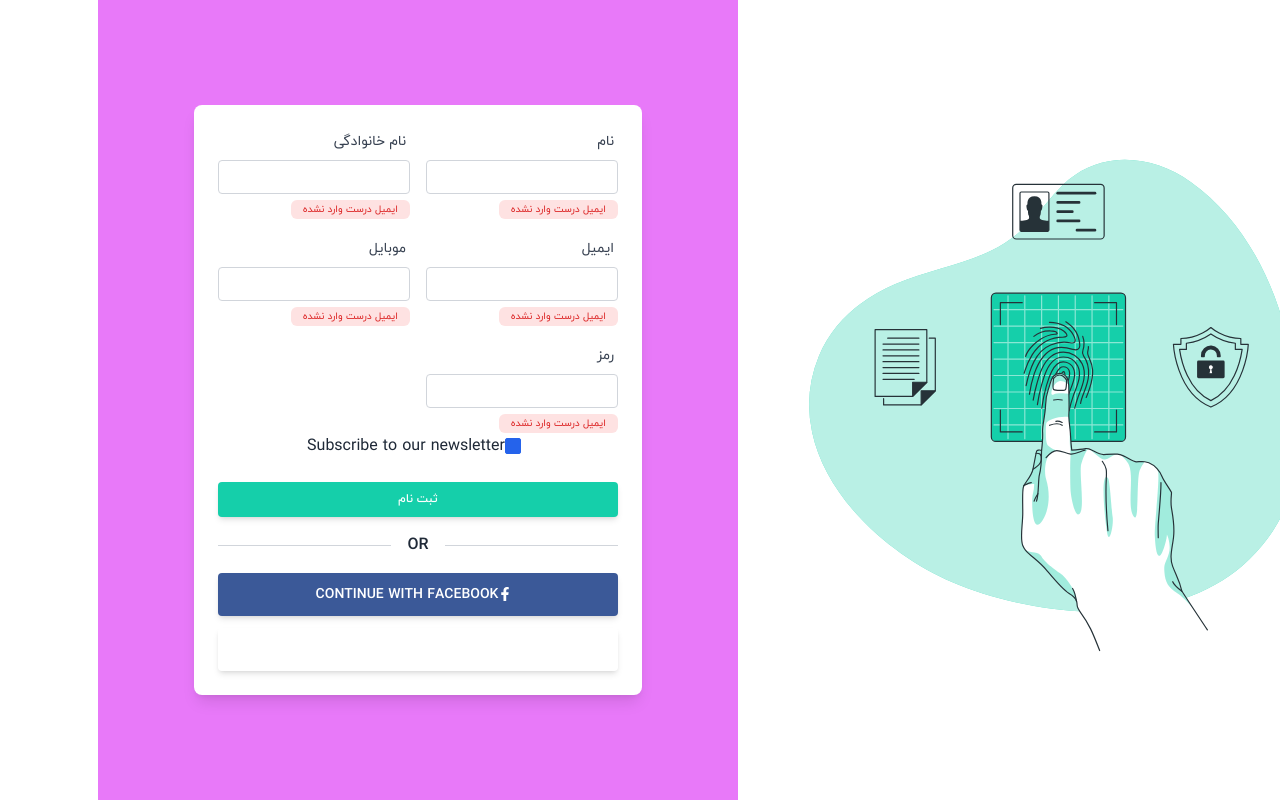
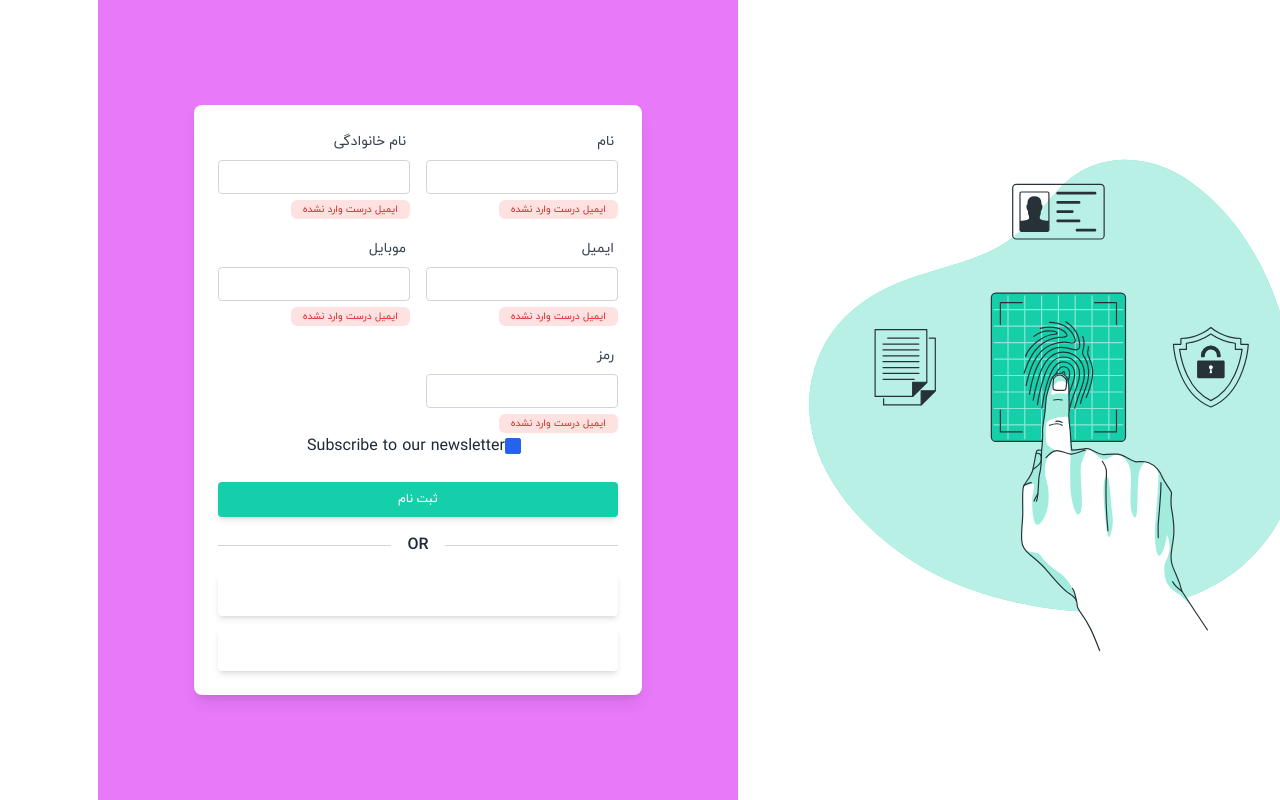
Before and after one commit to AfwebMaker/React-Website-Shopping, a React (Create React App) app: page /signUp in a window 1280 px wide. Built offline with nearby package versions, Linux system fonts and the light colour scheme; what tw-elements would draw is missing.

Commit message:
updating

```diff
--- a/src/pages/authentication/SignUp.js
+++ b/src/pages/authentication/SignUp.js
@@ -89,7 +89,7 @@ const SignUp = () => {
                 </div>
 
                 <a
-                  className="px-7 py-3 text-white font-medium text-sm leading-snug uppercase rounded shadow-md hover:shadow-lg focus:shadow-lg focus:outline-none focus:ring-0 active:shadow-lg transition duration-150 ease-in-out w-full flex justify-center items-center mb-3 bg-[#3b5998]"
+                  className="px-7 py-3 text-white font-medium text-sm leading-snug uppercase rounded shadow-md hover:shadow-lg focus:shadow-lg focus:outline-none focus:ring-0 active:shadow-lg transition duration-150 ease-in-out w-full flex justify-center items-center mb-3 bg-[#3b599]"
                   // style="background-color: #3b5998"
                   href="#!"
                   role="button"
```
